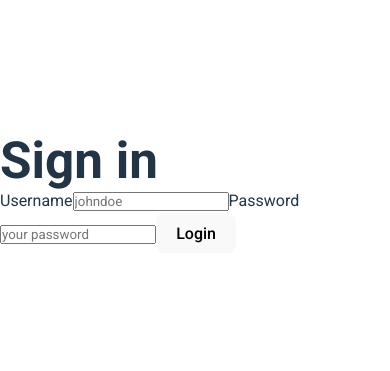
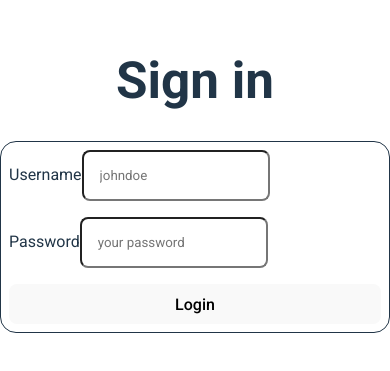
Before and after one commit to De-J/Fiverr_Clone, a React (Vite) app in the folder client/: page /login in a window 390 px wide. Shown: the part 229-600 px from the top of the page. Built offline with nearby package versions, Linux system fonts and the light colour scheme.

Commit message:
feat: add responsiveness to login page

```diff
--- /dev/null
+++ b/client/src/pages/login/Login.css
@@ -0,0 +1,32 @@
+.login {
+    height: 100vh;
+    width: 100vw;
+
+    /* To put the login form at the center of the page */
+    display: flex;
+    flex-direction: column;
+    justify-content: center;
+    gap: 2rem;
+}
+
+.login h1 {
+    align-self: center;
+}
+
+.login form {
+    padding: 0.5rem;
+
+    border: 1px solid;
+    border-radius: 1rem;
+
+    display: flex;
+    flex-direction: column;
+    justify-content: space-between;
+    gap: 1rem;
+}
+
+.login input {
+    flex-grow: 1;
+    padding: 1rem;
+    border-radius: 0.5rem;
+}
--- a/client/src/pages/login/Login.jsx
+++ b/client/src/pages/login/Login.jsx
@@ -1,7 +1,7 @@
 import { useState } from "react";
 import newRequest from "../../utils/newRequest.js";
 import { useNavigate } from "react-router-dom";
-import "./Login.scss";
+import "./Login.css";
 
 function Login() {
 
@@ -20,32 +20,36 @@ function Login() {
 			localStorage.setItem("currentUser", JSON.stringify(res.data));
 			navigate("/");
 		}
-        catch(err) {
+		catch (err) {
 			setError(err.response.data);
 		}
 	}
 
 	return (
-        <div className="login">
+
+		<main className="login">
+			<h1>Sign in</h1>
 			<form onSubmit={handleSubmit}>
-                <h1>Sign in</h1>
-
-                <label htmlFor="">Username</label>
+				<label>
+					Username
 					<input
 						type="text"
 						placeholder="johndoe"
-                    onChange={(e) => setUsername(e.target.value)}/>
+						onChange={(e) => setUsername(e.target.value)} />
+				</label>
 
-                <label htmlFor="">Password</label>
+				<label>
+					Password
 					<input
 						type="password"
 						placeholder="your password"
-                    onChange={(e) => setPassword(e.target.value)}/>
+						onChange={(e) => setPassword(e.target.value)} />
+				</label>
 
 				<button type="submit">Login</button>
 				{error && error}
 			</form>
-        </div>
+		</main>
 	);
 }
 
```
Lines whose indentation alone changed are shown as unchanged.
